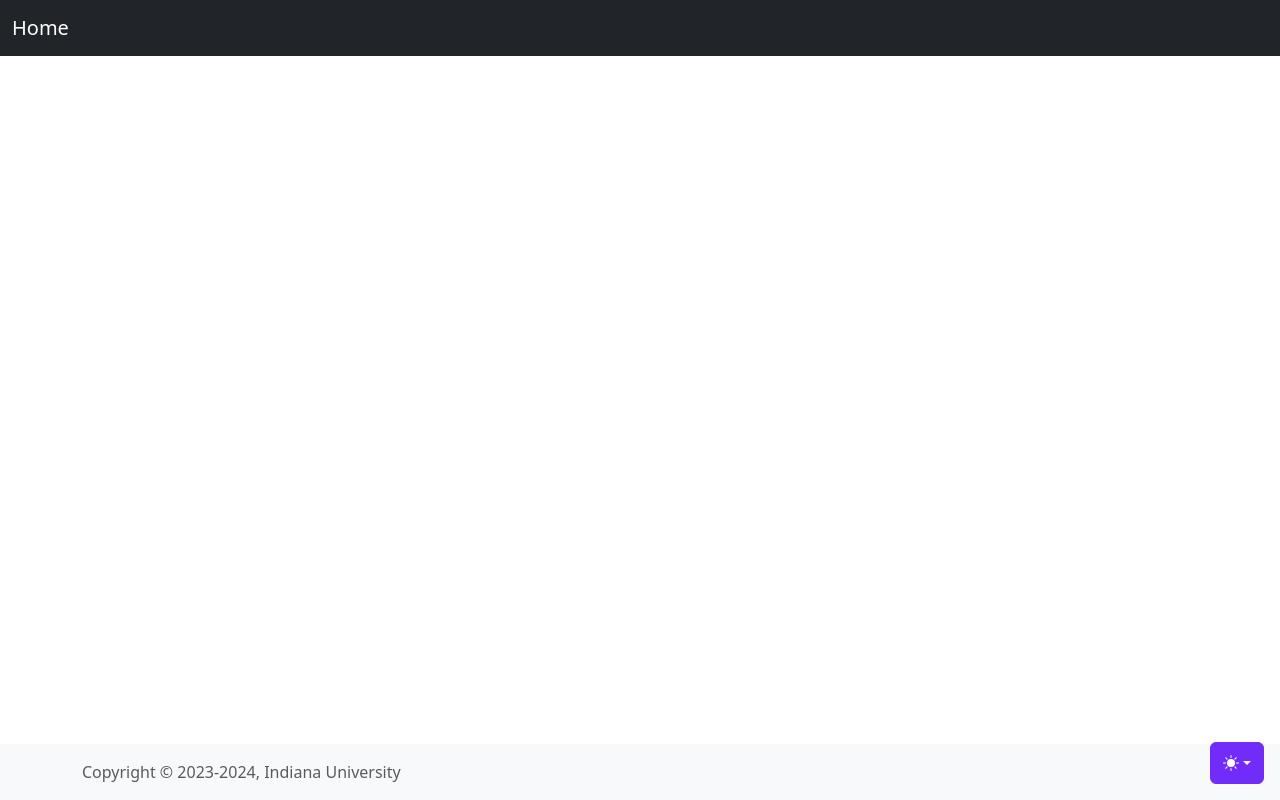
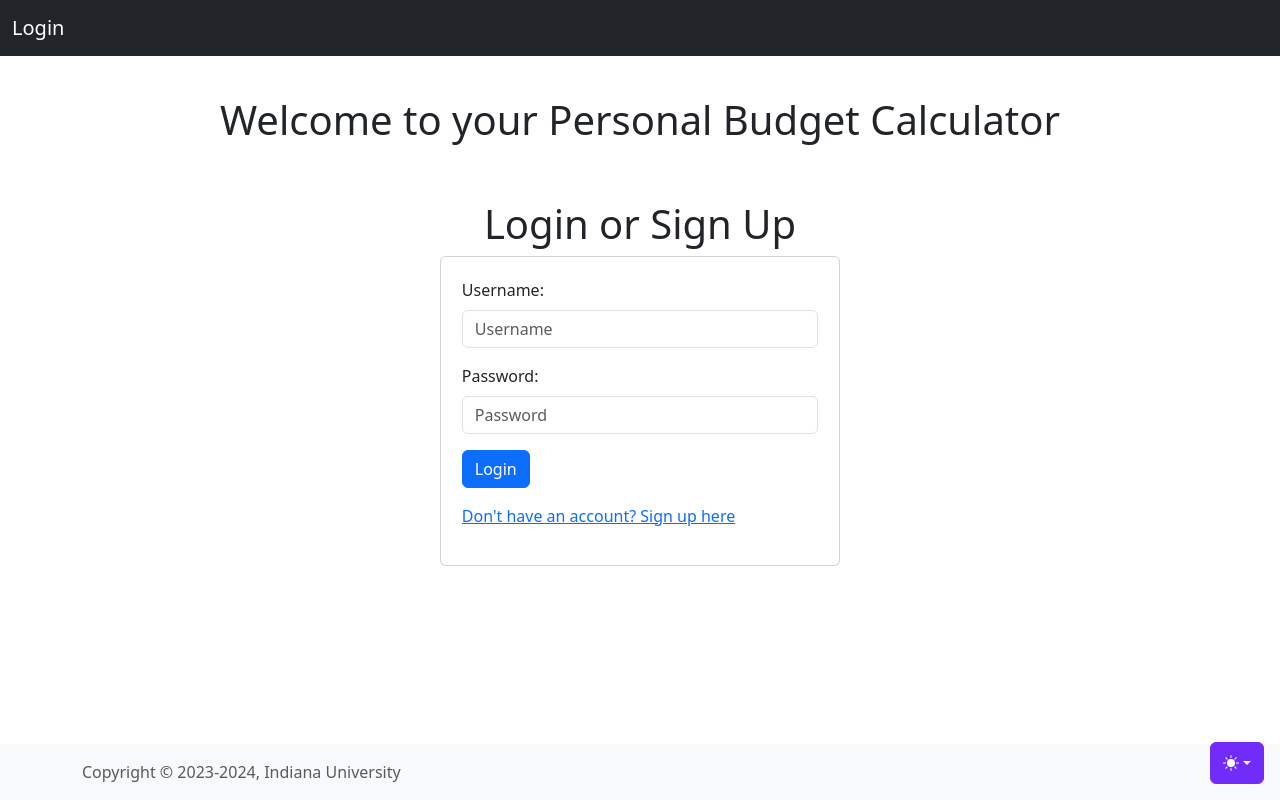
Before and after one commit to vuricky/budget-calculator, a Flask app: page / in a window 1280 px wide. Run offline with Flask 2, Linux system fonts and the light colour scheme; data that the repository does not hold is empty.

Commit message:
creating user login/signup

```diff
--- a/flaskapp/app.py
+++ b/flaskapp/app.py
@@ -18,13 +18,68 @@ def string_to_float(price_str):
 
 
 # --------------------------------------------------------------
-# -------------------- Index Route -----------------------------
+# -------------------- login Route -----------------------------
 # --------------------------------------------------------------
 
 @app.route("/")
-def render_index():
-    all_items = db.get_item()
-    return render_template("index.html", all_items=all_items)
+def render_login():
+    return render_template('login.html')
+
+
+# --------------------------------------------------------------
+# -------------------- signup Route ----------------------------
+# --------------------------------------------------------------
+
+@app.route("/signup/", methods=['GET', 'POST'])
+def render_signup():
+        # Get form data
+    if request.method == 'POST':
+        username = request.form['form-username']
+        password = request.form['form-password']
+        confirm_pass = request.form['form-confirm-password']
+
+        if password == confirm_pass:
+
+            new_user = {
+                'username': username,
+                'password': password,
+            }
+
+            db.add_user(new_user)
+            return redirect(url_for('render_login'))
+        else:
+            error = 'Passwords do not Match'
+            return redirect('render_signup')
+    else:
+        return render_template('sign_up.html')
+
+# --------------------------------------------------------------
+# -------------------- Home Route ----------------------------
+# --------------------------------------------------------------
+
+@app.route("/home/")
+def render_home():
+    return render_template('home.html')
+
+
+
+
+
+
+
+
+
+
+
+
+
+
+
+
+
+
+
+
 
 # --------------------------------------------------------------
 # -------------------- Customer Routes -------------------------
--- a/flaskapp/database.py
+++ b/flaskapp/database.py
@@ -22,6 +22,44 @@ def get_connection():
         database=DB_DATABASE,
         cursorclass=pymysql.cursors.DictCursor,
     )
+
+# --------------------------------------------------------------------------------------
+# ------------------------------- User functions -----------------------------------
+# --------------------------------------------------------------------------------------
+
+def add_user(user: dict[str, str]) -> None:
+    conn = get_connection()
+    with conn.cursor() as curr:
+        curr.execute(
+            "insert into users (username, password) values (%s, %s)",
+            (
+                user['username'],
+                user['password'],
+            ),
+        )
+    conn.commit()
+    conn.close()
+
+
+
+def add_customer(customer: dict[str, str]) -> None:
+    """takes a dictionary and inserts into a database table"""
+    conn = get_connection()
+    with conn.cursor() as curr:
+        curr.execute(
+            "insert into customers (name, email, phone) values (%s, %s, %s)",
+            (
+                customer["name"],
+                customer["email"],
+                customer["phone"],
+
+            ),
+        )
+    conn.commit()
+    conn.close()
+
+
+
 
 # --------------------------------------------------------------------------------------
 # ------------------------------- Customer functions -----------------------------------
@@ -222,45 +260,17 @@ def clear_cart():
 def intialize_db():
     conn = get_connection()
 
-    # creating tables for db
-    _customers = """
-    CREATE TABLE customers (
-        id int auto_increment primary key,
-        name varchar(50),
-        email varchar(50),
-        phone varchar(20)
+    _users = """
+    CREATE TABLE users (
+        id int auto_increment
+        username varchar(50),
+        password varchar(50)
     ) engine=InnoDB """
 
-    _items = """
-    CREATE TABLE items (
-        id int auto_increment primary key,
-        images tinytext,
-        name varchar(50),
-        cost varchar(50)
-    ) engine=InnoDB """
-
-    _orders = """
-    CREATE TABLE orders (
-        orderID int,
-        name varchar(50),
-        item varchar(50)
-    ) engine=InnoDB """
-
-    _cart = """
-    CREATE TABLE cart (
-        item_id int,
-        FOREIGN KEY(item_id) REFERENCES items(id)
-    ) engine=InnoDB """
 
     with conn.cursor() as curr:
-        curr.execute("drop table if exists cart")
-        curr.execute("drop table if exists customers")
-        curr.execute("drop table if exists items")
-        curr.execute("drop table if exists orders")
-        curr.execute(_customers)
-        curr.execute(_items)
-        curr.execute(_orders)
-        curr.execute(_cart)
+        curr.execute("drop table if exists users")
+        curr.execute(_users)
     conn.commit()
     conn.close()
 
@@ -268,15 +278,3 @@ def intialize_db():
 
 if __name__ == "__main__":
     intialize_db()
-
-    with open("customers.csv") as csvf:
-        for customer in csv.DictReader(csvf):
-            add_customer(customer)
-
-    with open("items.csv") as csvf:
-        for item in csv.DictReader(csvf):
-            add_item(item)
-
-    with open('orders.csv') as csvf:
-        for order in csv.DictReader(csvf):
-            add_order(order)
--- a/flaskapp/templates/base.html
+++ b/flaskapp/templates/base.html
@@ -23,7 +23,7 @@
     <header>
         <nav class="navbar navbar-expand-md navbar-dark fixed-top bg-dark">
             <div class="container-fluid">
-                <a class="navbar-brand" href="{{url_for('render_index')}}">Home</a>
+                <a class="navbar-brand" href="{{url_for('render_login')}}">Login</a>
                 <button class="navbar-toggler" type="button" data-bs-toggle="collapse" data-bs-target="#navbarCollapse"
                     aria-controls="navbarCollapse" aria-expanded="false" aria-label="Toggle navigation">
                     <span class="navbar-toggler-icon"></span>
--- a/flaskapp/templates/index.html
+++ /dev/null
@@ -1,9 +0,0 @@
-{% extends "base.html" %}
-
-{% block title %}Home{% endblock %}
-
-{% block content %}
-
-
-
-{% endblock %}
--- /dev/null
+++ b/flaskapp/templates/login.html
@@ -0,0 +1,46 @@
+{% extends "base.html" %}
+
+{% block title %}Home{% endblock %}
+
+{% block content %}
+<h1 style="text-align: center;">Welcome to your Personal Budget Calculator</h1>
+<br><br>
+<h1 style="text-align: center;">Login or Sign Up</h1>
+
+<div>
+
+
+        <div class="card" style="width:400px; padding: 1.3rem; align-content: center; margin: 0 auto;">
+
+          <form action="{{url_for('render_home')}}" method="POST">
+            <div class="mb-3" >
+                <label for="name" class="form-label">Username:</label>
+                <input type="text" class="form-control" name="form-name" placeholder="Username" required>
+              </div>
+
+              <div class="mb-3" >
+                <label for="name" class="form-label">Password:</label>
+                <input type="text" class="form-control" name="form-name" placeholder="Password" required>
+              </div>
+
+              <div class="mb-3">
+                <form action="#">
+                    <button type="submit" class="btn btn-primary">Login</button>
+                </form>
+              </div>
+
+              <div class="mb-3">
+                <a href="{{url_for('render_signup')}}">
+                    Don't have an account? Sign up here
+              </div>
+          </form>
+
+        </div>
+
+
+
+    </a>
+</div>
+
+
+{% endblock %}
```
Also changed, not shown: flaskapp/templates/home.html (added, +11 -0 lines), flaskapp/templates/sign_up.html (added, +43 -0 lines), flaskapp/static/images/bread.jpg (deleted), flaskapp/static/images/chive-cream-cheese.jpg (deleted), flaskapp/static/images/chocolate-donut.jpg (deleted), flaskapp/static/images/cream-cheese.jpg (deleted), flaskapp/static/images/doing-great.jpg (deleted), flaskapp/static/images/glazed-donut.jpg (deleted), flaskapp/static/images/poppy-seed-bagel.jpg (deleted), flaskapp/static/images/sesame-bagel.jpg (deleted).
